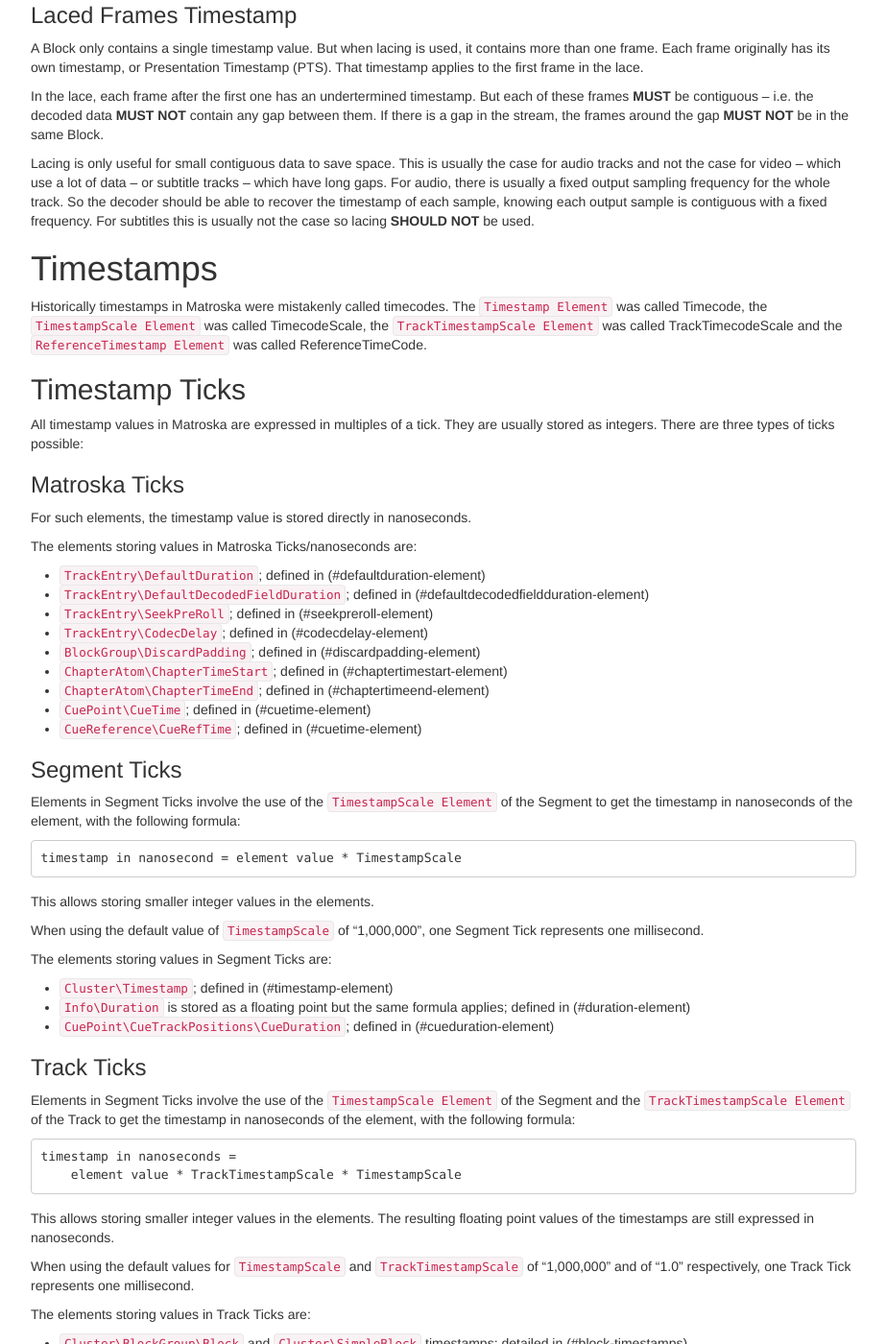
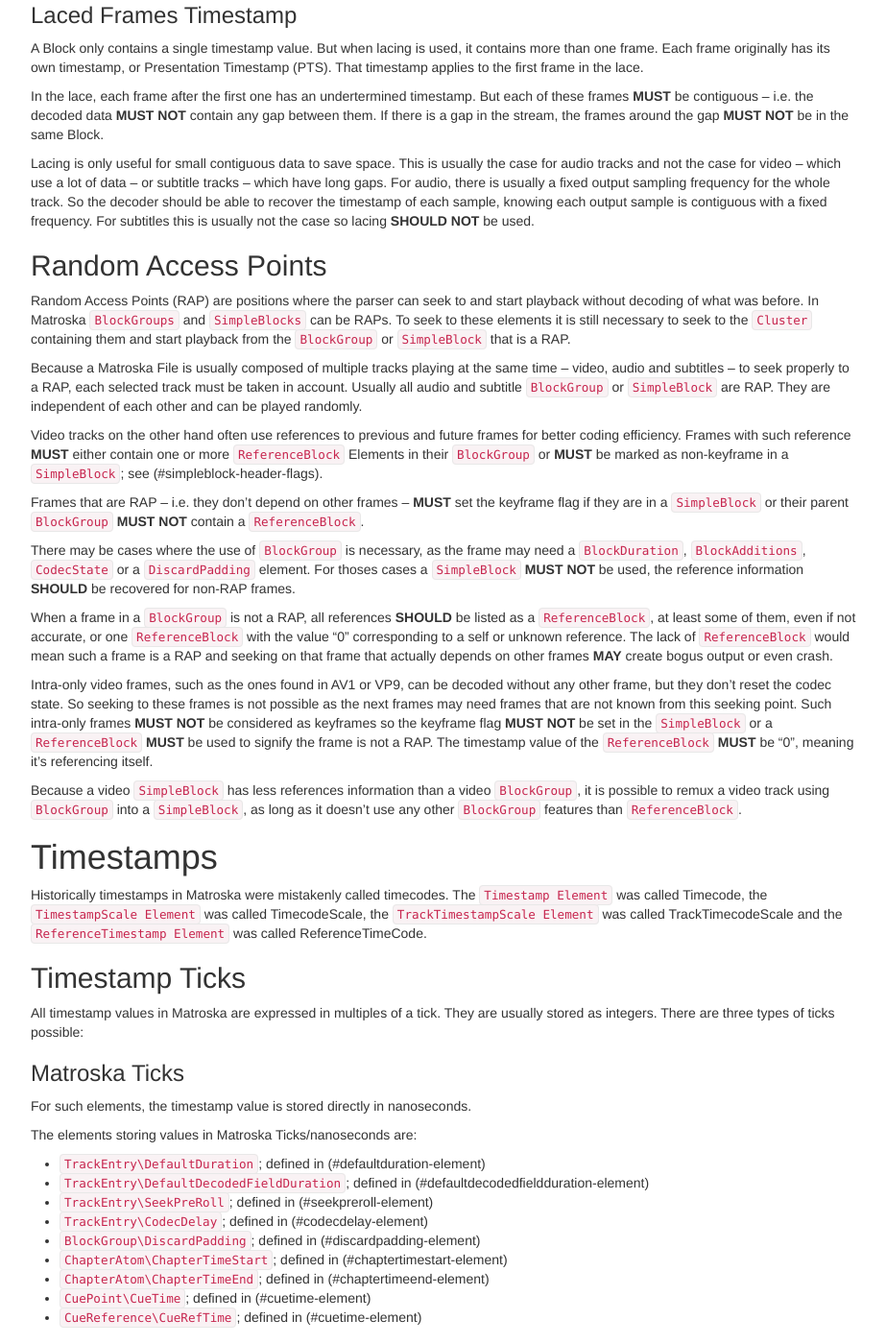
Before and after one commit to ietf-wg-cellar/matroska-specification, a Jekyll site: the page built from notes.md, in a window 1280 px wide and 1400 px high, scrolled down 3318 px. Shown: the whole window at 96% size, without its empty margins (273-1196 px from the left). Built offline with Jekyll 4.4.1, drawn with Linux system fonts in a browser that asks for light colours.

Commit message:
add a Random Access Point section after the blocks
This is line with #419 and the PR #554

* audio & subtitles are considered RAP by default (noone cared to set the proper flags in SimpleBlock)
* video are RAP if the keyframe flag is set or the BlockGroup has no ReferenceBlock.
* all video reference needed for a frame must be listed in a ReferenceBlock (if using a BlockGroup)
* intro-only (AV1) frames use a ReferenceBlock value of 0

```diff
--- a/notes.md
+++ b/notes.md
@@ -256,6 +256,51 @@
 So the decoder should be able to recover the timestamp of each sample, knowing each
 output sample is contiguous with a fixed frequency.
 For subtitles this is usually not the case so lacing **SHOULD NOT** be used.
+
+
+
+## Random Access Points
+
+Random Access Points (RAP) are positions where the parser can seek to and start playback without decoding
+of what was before. In Matroska `BlockGroups` and `SimpleBlocks` can be RAPs.
+To seek to these elements it is still necessary to seek to the `Cluster` containing them
+and start playback from the `BlockGroup` or `SimpleBlock` that is a RAP.
+
+Because a Matroska File is usually composed of multiple tracks playing at the same time
+-- video, audio and subtitles -- to seek properly to a RAP, each selected track must be
+taken in account. Usually all audio and subtitle `BlockGroup` or `SimpleBlock` are RAP.
+They are independent of each other and can be played randomly.
+
+Video tracks on the other hand often use references to previous and future frames for better
+coding efficiency. Frames with such reference **MUST** either contain one or more
+`ReferenceBlock` Elements in their `BlockGroup` or **MUST** be marked
+as non-keyframe in a `SimpleBlock`; see (#simpleblock-header-flags).
+
+Frames that are RAP -- i.e. they don't depend on other frames -- **MUST** set the keyframe
+flag if they are in a `SimpleBlock` or their parent `BlockGroup` **MUST NOT** contain
+a `ReferenceBlock`.
+
+There may be cases where the use of `BlockGroup` is necessary, as the frame may need a
+`BlockDuration`, `BlockAdditions`, `CodecState` or a `DiscardPadding` element.
+For thoses cases a `SimpleBlock` **MUST NOT** be used,
+the reference information **SHOULD** be recovered for non-RAP frames.
+
+When a frame in a `BlockGroup` is not a RAP, all references **SHOULD** be listed as a `ReferenceBlock`,
+at least some of them, even if not accurate, or one `ReferenceBlock` with the value "0" corresponding to a self or unknown reference.
+The lack of `ReferenceBlock` would mean such a frame is a RAP and seeking on that
+frame that actually depends on other frames **MAY** create bogus output or even crash.
+
+Intra-only video frames, such as the ones found in AV1 or VP9, can be decoded without any other
+frame, but they don't reset the codec state. So seeking to these frames is not possible
+as the next frames may need frames that are not known from this seeking point.
+Such intra-only frames **MUST NOT** be considered as keyframes so the keyframe flag
+**MUST NOT** be set in the `SimpleBlock` or a `ReferenceBlock` **MUST** be used
+to signify the frame is not a RAP. The timestamp value of the `ReferenceBlock` **MUST**
+be "0", meaning it's referencing itself.
+
+Because a video `SimpleBlock` has less references information than a video `BlockGroup`,
+it is possible to remux a video track using `BlockGroup` into a `SimpleBlock`,
+as long as it doesn't use any other `BlockGroup` features than `ReferenceBlock`.
 
 
 # Timestamps
```
